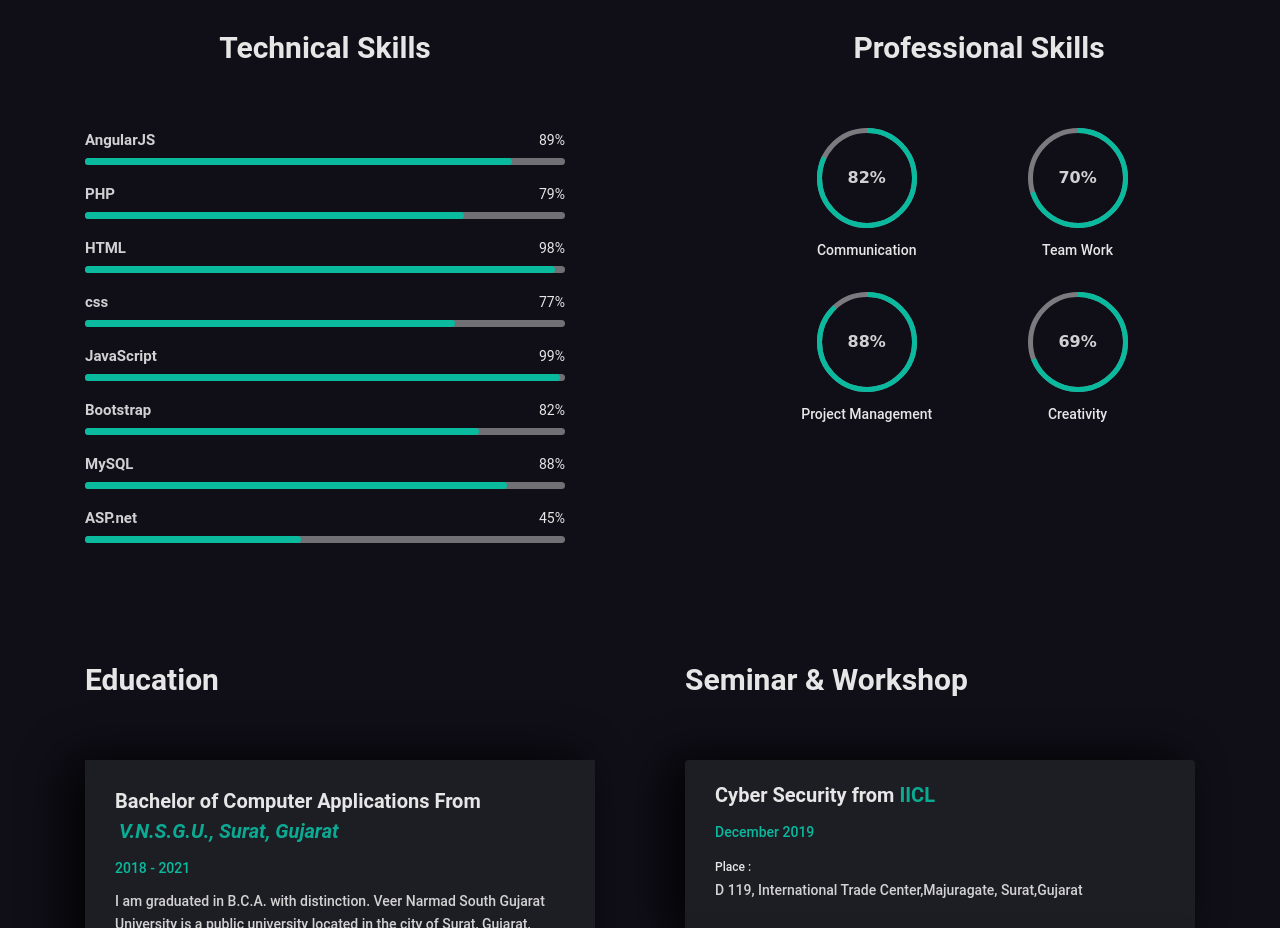
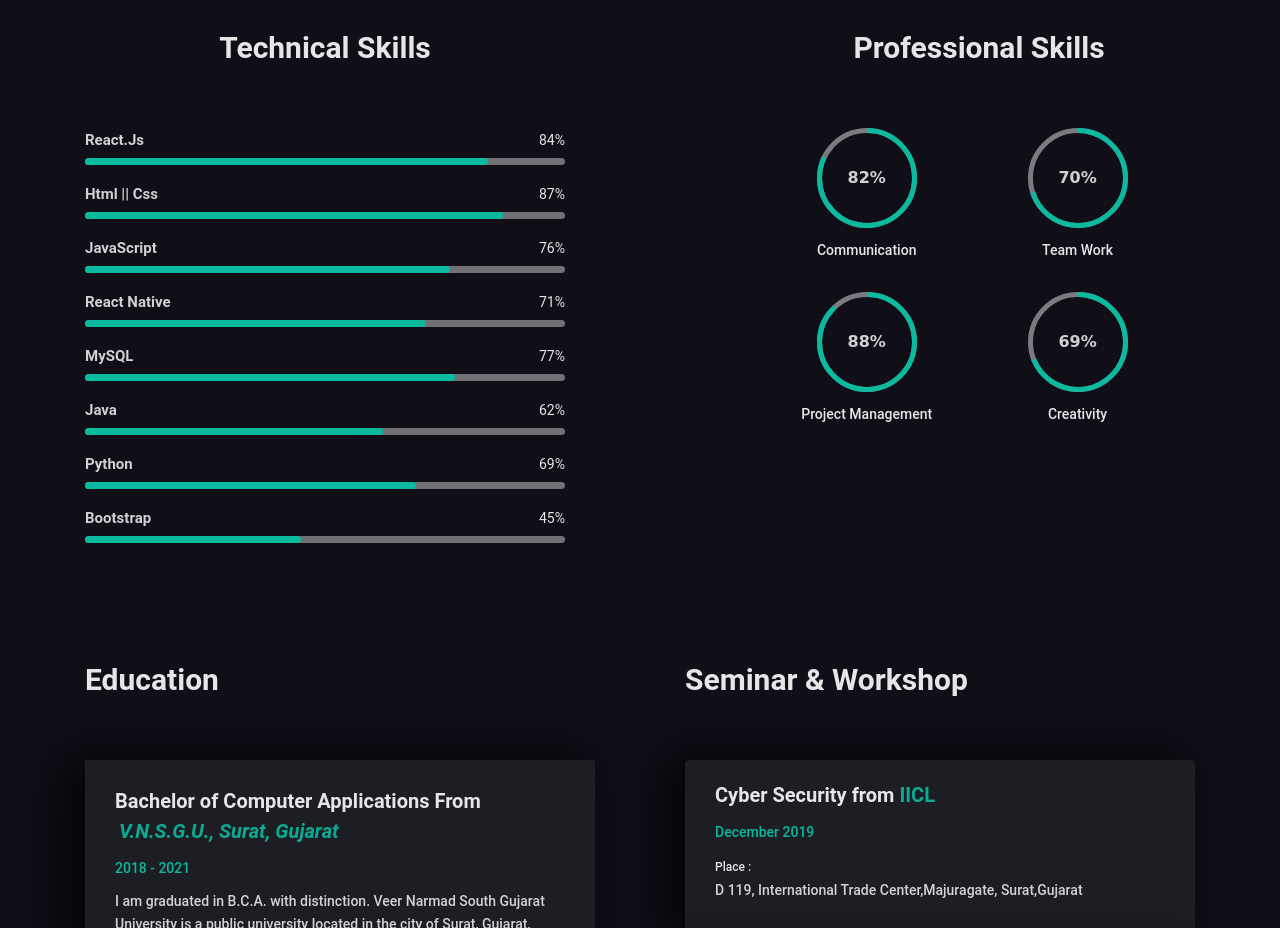
Before and after one commit to nevilsanchpara/portfolio-website, a plain HTML site: page index.html in a window 1280 px wide. Shown: the part 1440-2368 px from the top of the page. Drawn offline with Linux system fonts and the light colour scheme.

Commit message:
Update index.html

```diff
--- a/index.html
+++ b/index.html
@@ -193,40 +193,51 @@
                                     <div class="candidatos">
                                         <div class="parcial">
                                             <div class="info">
-                                                <div class="nome">AngularJS</div>
-                                                <div class="percentagem-num">89%</div>
+                                                <div class="nome">React.Js</div>
+                                                <div class="percentagem-num">84%</div>
                                             </div>
                                             <div class="progressBar">
-                                                <div class="percentagem" style="width: 89%;"></div>
+                                                <div class="percentagem" style="width: 84%;"></div>
                                             </div>
                                         </div>
                                     </div>
                                     <div class="candidatos">
                                         <div class="parcial">
                                             <div class="info">
-                                                <div class="nome">PHP</div>
-                                                <div class="percentagem-num">79%</div>
+                                                <div class="nome">Html || Css</div>
+                                                <div class="percentagem-num">87%</div>
                                             </div>
                                             <div class="progressBar">
-                                                <div class="percentagem" style="width: 79%;"></div>
+                                                <div class="percentagem" style="width: 87%;"></div>
                                             </div>
                                         </div>
                                     </div>
                                     <div class="candidatos">
                                         <div class="parcial">
                                             <div class="info">
-                                                <div class="nome">HTML</div>
-                                                <div class="percentagem-num">98%</div>
+                                                <div class="nome">JavaScript</div>
+                                                <div class="percentagem-num">76%</div>
                                             </div>
                                             <div class="progressBar">
-                                                <div class="percentagem" style="width: 98%;"></div>
+                                                <div class="percentagem" style="width: 76%;"></div>
                                             </div>
                                         </div>
                                     </div>
                                     <div class="candidatos">
                                         <div class="parcial">
                                             <div class="info">
-                                                <div class="nome">css</div>
+                                                <div class="nome">React Native</div>
+                                                <div class="percentagem-num">71%</div>
+                                            </div>
+                                            <div class="progressBar">
+                                                <div class="percentagem" style="width: 71%;"></div>
+                                            </div>
+                                        </div>
+                                    </div>
+                                    <div class="candidatos">
+                                        <div class="parcial">
+                                            <div class="info">
+                                                <div class="nome">MySQL</div>
                                                 <div class="percentagem-num">77%</div>
                                             </div>
                                             <div class="progressBar">
@@ -237,11 +248,22 @@
                                     <div class="candidatos">
                                         <div class="parcial">
                                             <div class="info">
-                                                <div class="nome">JavaScript</div>
-                                                <div class="percentagem-num">99%</div>
+                                                <div class="nome">Java</div>
+                                                <div class="percentagem-num">62%</div>
                                             </div>
                                             <div class="progressBar">
-                                                <div class="percentagem" style="width: 99%;"></div>
+                                                <div class="percentagem" style="width: 62%;"></div>
+                                            </div>
+                                        </div>
+                                    </div>
+                                    <div class="candidatos">
+                                        <div class="parcial">
+                                            <div class="info">
+                                                <div class="nome">Python</div>
+                                                <div class="percentagem-num">69%</div>
+                                            </div>
+                                            <div class="progressBar">
+                                                <div class="percentagem" style="width: 69%;"></div>
                                             </div>
                                         </div>
                                     </div>
@@ -249,28 +271,6 @@
                                         <div class="parcial">
                                             <div class="info">
                                                 <div class="nome">Bootstrap</div>
-                                                <div class="percentagem-num">82%</div>
-                                            </div>
-                                            <div class="progressBar">
-                                                <div class="percentagem" style="width: 82%;"></div>
-                                            </div>
-                                        </div>
-                                    </div>
-                                    <div class="candidatos">
-                                        <div class="parcial">
-                                            <div class="info">
-                                                <div class="nome">MySQL</div>
-                                                <div class="percentagem-num">88%</div>
-                                            </div>
-                                            <div class="progressBar">
-                                                <div class="percentagem" style="width: 88%;"></div>
-                                            </div>
-                                        </div>
-                                    </div>
-                                    <div class="candidatos">
-                                        <div class="parcial">
-                                            <div class="info">
-                                                <div class="nome">ASP.net</div>
                                                 <div class="percentagem-num">45%</div>
                                             </div>
                                             <div class="progressBar">
```
